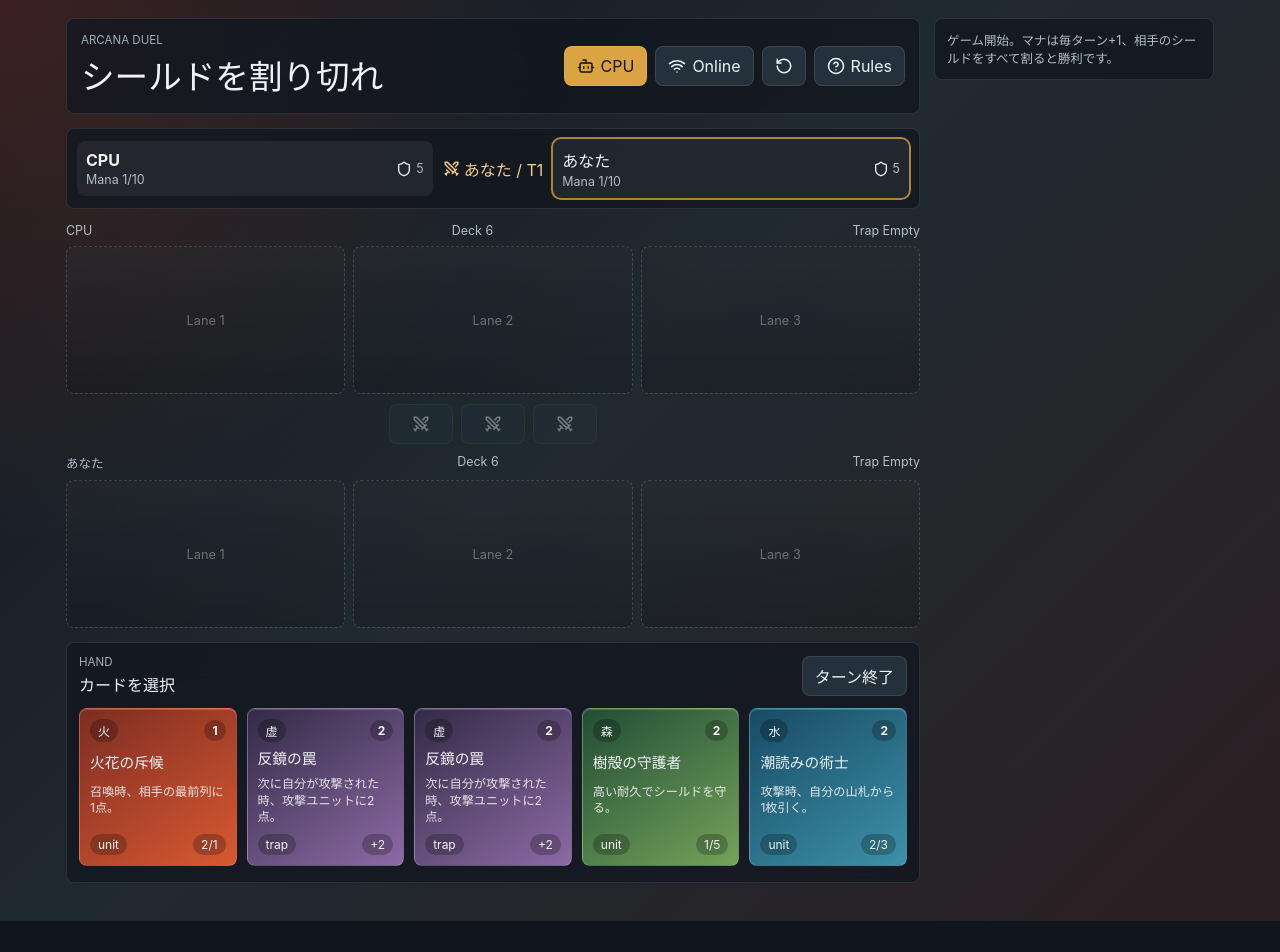
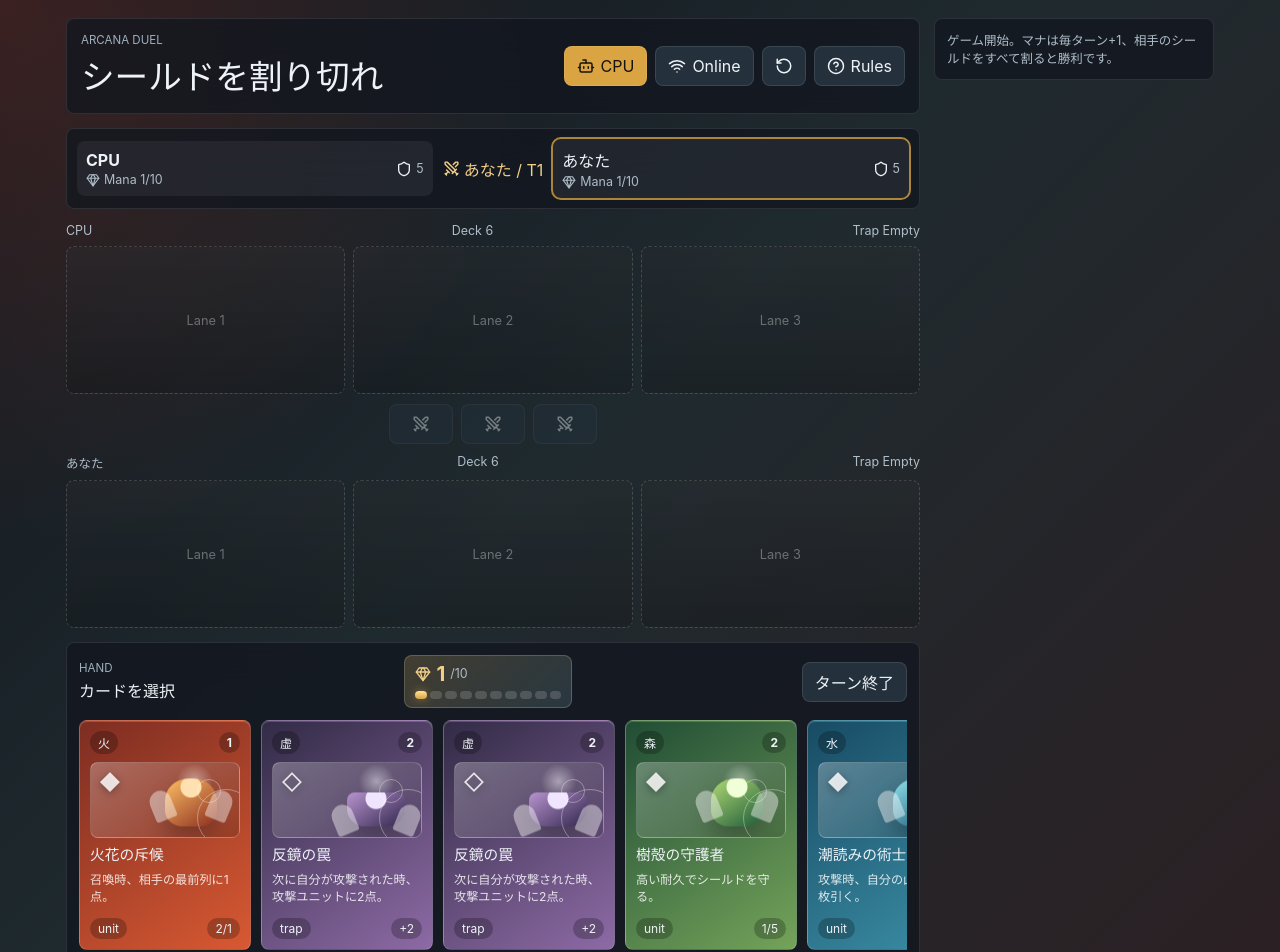
Before and after one commit to Tep12345/CardBattle12345, a React (Vite) app: page / in a window 1280 px wide. Shown: the top 952 px of the page. Before the commit the page ends 921 px from the top, so only its background shows below. Built offline with nearby package versions, Linux system fonts and the light colour scheme.

Commit message:
Improve battle UI feedback

```diff
--- a/src/ui/App.tsx
+++ b/src/ui/App.tsx
@@ -1,5 +1,5 @@
 import { useEffect, useMemo, useState } from 'react';
-import { Bot, Copy, HelpCircle, RotateCcw, Share2, Shield, Swords, Wifi, X } from 'lucide-react';
+import { Bot, Copy, Gem, HelpCircle, RotateCcw, Share2, Shield, Swords, Wifi, X } from 'lucide-react';
 import { elementLabel } from '../game/cards';
 import { attackLane, createGame, endTurn, playSelectedCard, runCpuTurn, selectHand } from '../game/engine';
 import { createShareUrl, loadRoomSnapshot, saveRoomSnapshot } from '../game/online';
@@ -116,6 +116,7 @@ export function App() {
             <p className="eyebrow">Hand</p>
             <h2>{selected ? `${selected.name} を配置` : 'カードを選択'}</h2>
           </div>
+          <ManaPanel current={player.mana} />
           <button disabled={!canAct} onClick={() => setGame((current) => endTurn(current))}>
             ターン終了
           </button>
@@ -222,11 +223,31 @@ function PlayerBadge({ side, state }: { side: PlayerId; state: GameState }) {
     <div className={`player-badge ${state.activePlayer === side ? 'current' : ''}`}>
       <div>
         <strong>{player.name}</strong>
-        <span>Mana {player.mana}/10</span>
+        <span className="badge-mana">
+          <Gem size={14} />
+          Mana {player.mana}/10
+        </span>
       </div>
       <div className="shield-count">
         <Shield size={16} />
         <span>{player.shields.length}</span>
+      </div>
+    </div>
+  );
+}
+
+function ManaPanel({ current }: { current: number }) {
+  return (
+    <div className="mana-panel" aria-label={`現在のマナ ${current}`}>
+      <div className="mana-head">
+        <Gem size={16} />
+        <strong>{current}</strong>
+        <span>/10</span>
+      </div>
+      <div className="mana-gems" aria-hidden="true">
+        {Array.from({ length: 10 }, (_, index) => (
+          <span key={index} className={index < current ? 'filled' : ''} />
+        ))}
       </div>
     </div>
   );
@@ -260,6 +281,7 @@ function UnitView({ unit }: { unit: BoardUnit }) {
         <span>{elementLabel[unit.card.element]}</span>
         <strong>{unit.card.cost}</strong>
       </div>
+      <CardArt card={unit.card} compact />
       <h3>{unit.card.name}</h3>
       <div className="stat-row">
         <span>ATK {unit.card.power}</span>
@@ -286,6 +308,7 @@ function CardView({
         <span>{elementLabel[card.element]}</span>
         <strong>{card.cost}</strong>
       </div>
+      <CardArt card={card} compact={compact} />
       <h3>{card.name}</h3>
       {!compact && <p>{card.text}</p>}
       <div className="stat-row">
@@ -295,3 +318,14 @@ function CardView({
     </button>
   );
 }
+
+function CardArt({ card, compact }: { card: Card; compact?: boolean }) {
+  return (
+    <div className={`card-art ${card.element} ${card.kind} ${compact ? 'compact' : ''}`} aria-hidden="true">
+      <span className="art-sigil">{card.kind === 'trap' ? '◇' : card.kind === 'spell' ? '✦' : '◆'}</span>
+      <span className="art-character" />
+      <span className="art-orbit one" />
+      <span className="art-orbit two" />
+    </div>
+  );
+}
--- a/src/ui/styles.css
+++ b/src/ui/styles.css
@@ -25,6 +25,40 @@ button {
   border: 0;
   color: inherit;
   font: inherit;
+}
+
+@keyframes card-enter {
+  from {
+    opacity: 0;
+    transform: translateY(10px) scale(0.96);
+  }
+
+  to {
+    opacity: 1;
+    transform: translateY(0) scale(1);
+  }
+}
+
+@keyframes mana-pop {
+  0%,
+  100% {
+    transform: scale(1);
+  }
+
+  50% {
+    transform: scale(1.16);
+  }
+}
+
+@keyframes art-drift {
+  0%,
+  100% {
+    transform: translateY(0);
+  }
+
+  50% {
+    transform: translateY(-4px);
+  }
 }
 
 .shell {
@@ -99,6 +133,10 @@ h2 {
   background: #24313c;
   border: 1px solid rgba(255, 255, 255, 0.1);
   cursor: pointer;
+  transition:
+    transform 160ms ease,
+    background 160ms ease,
+    border-color 160ms ease;
 }
 
 .toolbar button.active,
@@ -106,6 +144,20 @@ h2 {
 .panel-header button:hover {
   background: #d9a441;
   color: #16130d;
+}
+
+.toolbar button:hover,
+.room-band button:hover,
+.lane-actions button:not(:disabled):hover {
+  transform: translateY(-1px);
+}
+
+.toolbar button:active,
+.room-band button:active,
+.lane-actions button:not(:disabled):active,
+.summon-row button:not(:disabled):active,
+.panel-header button:not(:disabled):active {
+  transform: translateY(1px) scale(0.98);
 }
 
 button:disabled {
@@ -145,6 +197,12 @@ button:disabled {
   display: grid;
   gap: 2px;
   min-width: 0;
+}
+
+.badge-mana {
+  display: inline-flex;
+  align-items: center;
+  gap: 4px;
 }
 
 .player-badge span,
@@ -241,15 +299,30 @@ button:disabled {
   box-shadow: inset 0 1px 0 rgba(255, 255, 255, 0.18);
   text-align: left;
   overflow: hidden;
+  position: relative;
+  animation: card-enter 220ms ease both;
 }
 
 .hand-card {
-  min-width: 150px;
+  min-width: 172px;
   cursor: pointer;
+  transition:
+    transform 180ms ease,
+    box-shadow 180ms ease,
+    outline-color 180ms ease;
 }
 
 .hand-card.selected {
   outline: 3px solid #f1cf88;
+  transform: translateY(-7px);
+  box-shadow:
+    0 16px 34px rgba(0, 0, 0, 0.3),
+    0 0 0 1px rgba(241, 207, 136, 0.52);
+}
+
+.hand-card:not(.selected):hover {
+  transform: translateY(-4px);
+  box-shadow: 0 10px 24px rgba(0, 0, 0, 0.26);
 }
 
 .ember {
@@ -274,7 +347,7 @@ button:disabled {
 }
 
 .exhausted {
-  transform: rotate(2deg);
+  transform: rotate(2deg) scale(0.97);
   opacity: 0.62;
 }
 
@@ -320,6 +393,52 @@ button:disabled {
   gap: 12px;
 }
 
+.mana-panel {
+  min-width: 168px;
+  padding: 8px 10px;
+  border-radius: 8px;
+  background:
+    linear-gradient(135deg, rgba(217, 164, 65, 0.18), rgba(80, 137, 158, 0.16)),
+    rgba(255, 255, 255, 0.06);
+  border: 1px solid rgba(241, 207, 136, 0.24);
+}
+
+.mana-head {
+  display: flex;
+  align-items: center;
+  gap: 5px;
+  color: #f1cf88;
+  line-height: 1;
+}
+
+.mana-head strong {
+  font-size: 1.28rem;
+}
+
+.mana-head span {
+  color: #afbdc8;
+  font-size: 0.78rem;
+}
+
+.mana-gems {
+  margin-top: 7px;
+  display: grid;
+  grid-template-columns: repeat(10, 1fr);
+  gap: 3px;
+}
+
+.mana-gems span {
+  height: 8px;
+  border-radius: 999px;
+  background: rgba(255, 255, 255, 0.16);
+}
+
+.mana-gems span.filled {
+  background: linear-gradient(180deg, #ffe39b, #d9a441);
+  box-shadow: 0 0 10px rgba(217, 164, 65, 0.52);
+  animation: mana-pop 260ms ease both;
+}
+
 .hand {
   display: flex;
   gap: 10px;
@@ -330,6 +449,128 @@ button:disabled {
 
 .hand-card {
   scroll-snap-align: start;
+}
+
+.card-art {
+  min-height: 76px;
+  border-radius: 8px;
+  position: relative;
+  overflow: hidden;
+  background:
+    radial-gradient(circle at 70% 25%, rgba(255, 255, 255, 0.44), transparent 18px),
+    linear-gradient(145deg, rgba(255, 255, 255, 0.28), rgba(0, 0, 0, 0.16));
+  border: 1px solid rgba(255, 255, 255, 0.22);
+}
+
+.card-art.compact {
+  min-height: 52px;
+}
+
+.art-character {
+  position: absolute;
+  left: 50%;
+  bottom: 10px;
+  width: 52px;
+  height: 48px;
+  transform: translateX(-50%);
+  border-radius: 46% 46% 34% 34%;
+  background:
+    radial-gradient(circle at 50% 18%, rgba(255, 255, 255, 0.92) 0 10px, transparent 11px),
+    linear-gradient(145deg, rgba(255, 255, 255, 0.74), rgba(14, 18, 24, 0.18));
+  box-shadow: 0 12px 22px rgba(0, 0, 0, 0.24);
+  animation: art-drift 3s ease-in-out infinite;
+}
+
+.art-character::before,
+.art-character::after {
+  content: "";
+  position: absolute;
+  top: 12px;
+  width: 22px;
+  height: 30px;
+  border-radius: 16px 16px 4px 4px;
+  background: rgba(255, 255, 255, 0.42);
+}
+
+.art-character::before {
+  left: -14px;
+  transform: rotate(-22deg);
+}
+
+.art-character::after {
+  right: -14px;
+  transform: rotate(22deg);
+}
+
+.art-sigil {
+  position: absolute;
+  top: 7px;
+  left: 8px;
+  font-size: 1.3rem;
+  color: rgba(255, 255, 255, 0.84);
+  text-shadow: 0 2px 8px rgba(0, 0, 0, 0.34);
+}
+
+.art-orbit {
+  position: absolute;
+  border-radius: 999px;
+  border: 1px solid rgba(255, 255, 255, 0.34);
+}
+
+.art-orbit.one {
+  right: -16px;
+  bottom: -10px;
+  width: 58px;
+  height: 58px;
+}
+
+.art-orbit.two {
+  right: 18px;
+  top: 16px;
+  width: 24px;
+  height: 24px;
+}
+
+.card-art.ember .art-character {
+  background:
+    radial-gradient(circle at 50% 18%, #ffe0b0 0 10px, transparent 11px),
+    linear-gradient(145deg, #ffc266, #8d2f20);
+}
+
+.card-art.tide .art-character {
+  background:
+    radial-gradient(circle at 50% 18%, #d8f8ff 0 10px, transparent 11px),
+    linear-gradient(145deg, #92e4ef, #15506b);
+}
+
+.card-art.terra .art-character {
+  background:
+    radial-gradient(circle at 50% 18%, #f1ffd8 0 10px, transparent 11px),
+    linear-gradient(145deg, #b2db76, #1f5c39);
+}
+
+.card-art.volt .art-character {
+  background:
+    radial-gradient(circle at 50% 18%, #fff4bb 0 10px, transparent 11px),
+    linear-gradient(145deg, #ffe06d, #886d17);
+}
+
+.card-art.void .art-character {
+  background:
+    radial-gradient(circle at 50% 18%, #f0e5ff 0 10px, transparent 11px),
+    linear-gradient(145deg, #b995d0, #32264d);
+}
+
+.card-art.spell .art-character {
+  width: 44px;
+  height: 44px;
+  border-radius: 50%;
+}
+
+.card-art.trap .art-character {
+  width: 58px;
+  height: 34px;
+  border-radius: 8px 8px 18px 18px;
 }
 
 .summon-row {
@@ -358,6 +599,7 @@ button:disabled {
   place-items: center;
   padding: 18px;
   background: rgba(6, 8, 12, 0.72);
+  animation: card-enter 160ms ease both;
 }
 
 .rules-dialog {
@@ -368,6 +610,7 @@ button:disabled {
   border-radius: 8px;
   background: #151b23;
   box-shadow: 0 22px 80px rgba(0, 0, 0, 0.42);
+  animation: card-enter 180ms ease both;
 }
 
 .rules-titlebar {
@@ -466,6 +709,7 @@ button:disabled {
 
   .toolbar button {
     flex: 1;
+    padding: 0 8px;
   }
 
   .status-grid {
@@ -483,6 +727,19 @@ button:disabled {
   .unit-card {
     min-height: 116px;
     padding: 8px;
+  }
+
+  .panel-header {
+    flex-wrap: wrap;
+  }
+
+  .mana-panel {
+    order: 3;
+    width: 100%;
+  }
+
+  .hand-card {
+    min-width: 164px;
   }
 
   .rules-backdrop {
```
